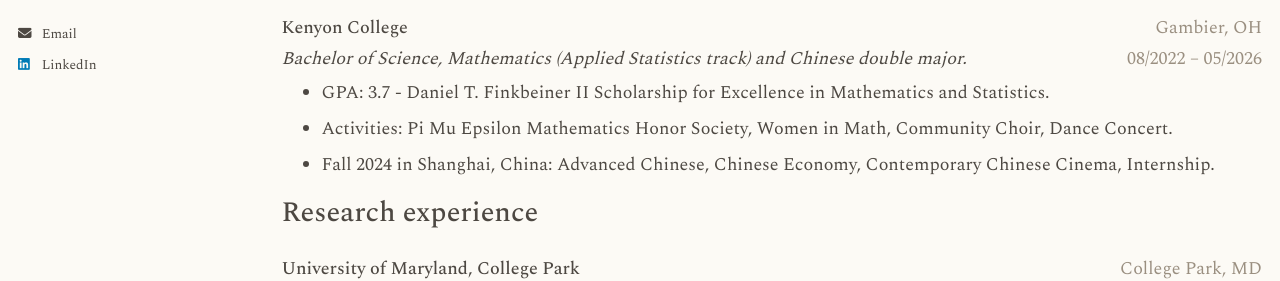
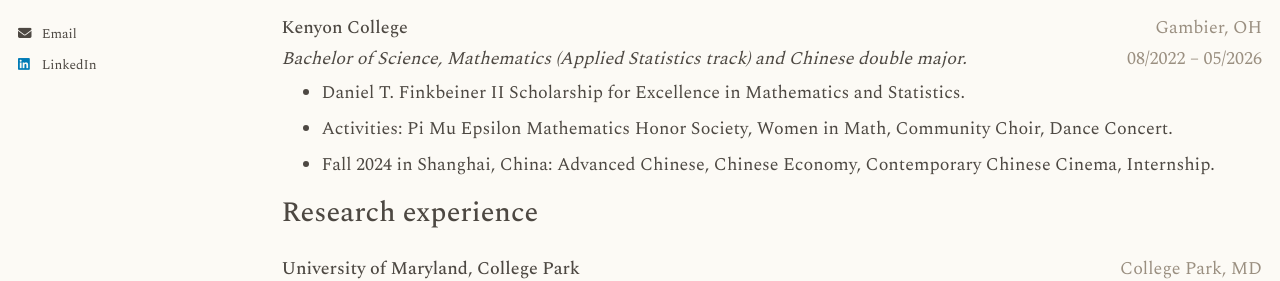
Before and after one commit to melvu-25/melvu-25.github.io, a Jekyll site: the page built from _pages/resume.md, in a window 1280 px wide and 900 px high. Shown: the part 413-694 px from the top of the window. Built offline with Jekyll 4.4.1, drawn with Linux system fonts in a browser that asks for light colours; a script bundle is joined from its source files by our own code; a style sheet for code colours, icons or effects is not loaded.

Commit message:
Update resume to remove GPA information
Removed GPA mention from the resume.

```diff
--- a/_pages/resume.md
+++ b/_pages/resume.md
@@ -33,7 +33,7 @@ Education
 <p class="cv-head"><span class="cv-date">Gambier, OH</span><strong>Kenyon College</strong></p>
 <p class="cv-sub"><span class="cv-date">08/2022 – 05/2026</span><em>Bachelor of Science, Mathematics (Applied Statistics track) and Chinese double major.</em></p>
 
-* GPA: 3.7 - Daniel T. Finkbeiner II Scholarship for Excellence in Mathematics and Statistics.
+* Daniel T. Finkbeiner II Scholarship for Excellence in Mathematics and Statistics.
 * Activities: Pi Mu Epsilon Mathematics Honor Society, Women in Math, Community Choir, Dance Concert.
 * Fall 2024 in Shanghai, China: Advanced Chinese, Chinese Economy, Contemporary Chinese Cinema, Internship.
 
```
